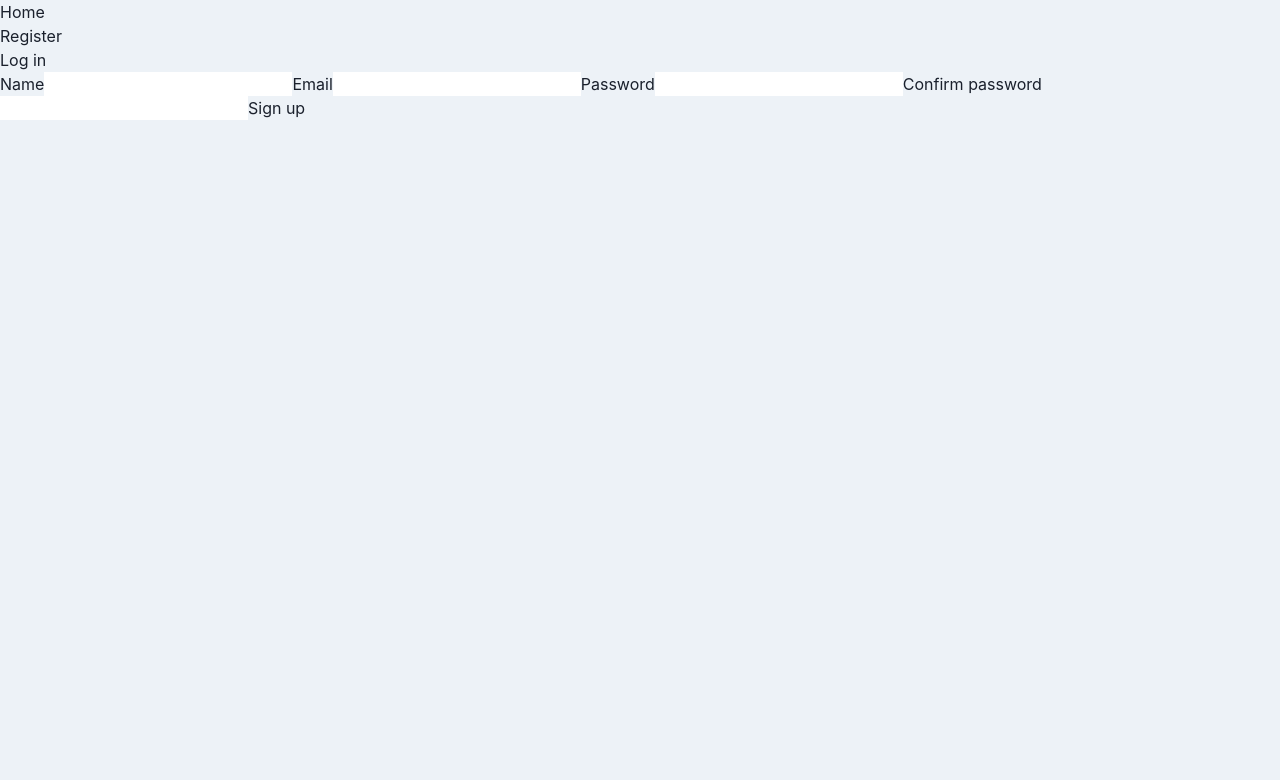
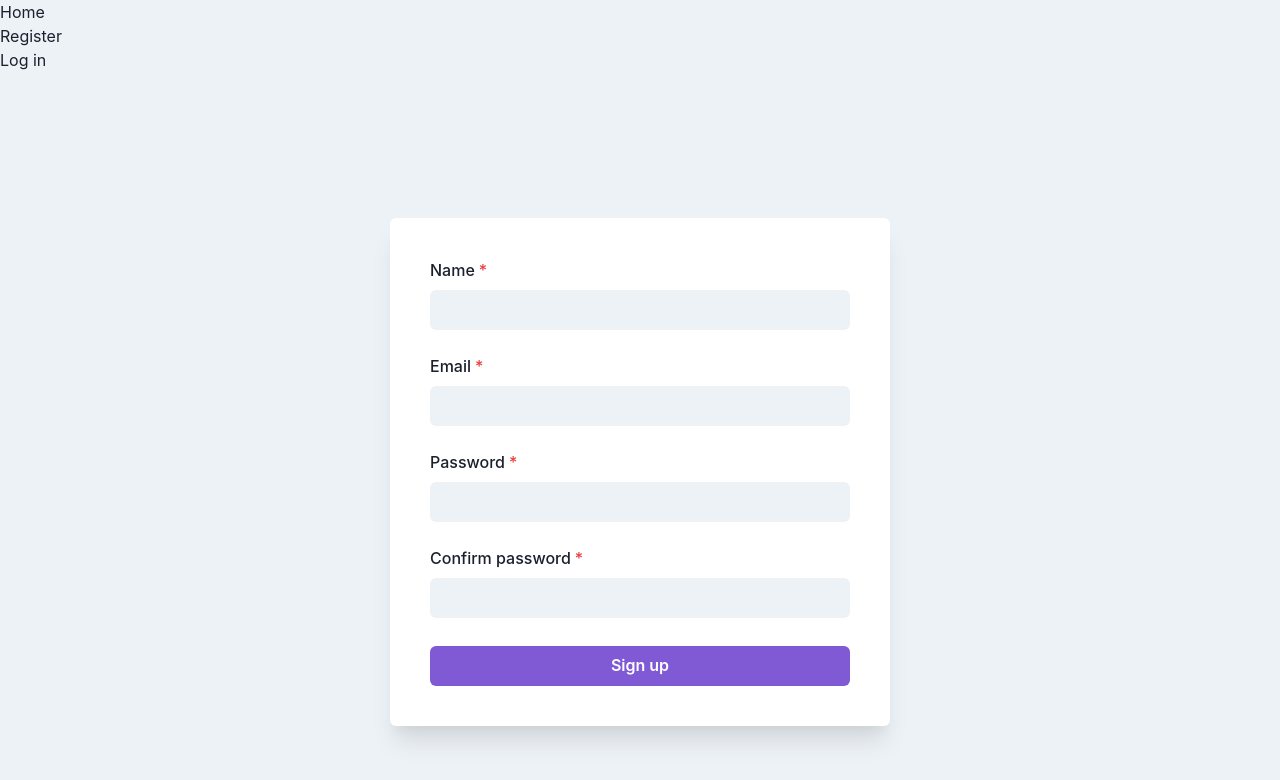
Before and after one commit to smoliymaryan89/phonebook-app, a React (Create React App) app: page /goit-react-hw-08-phonebook/register in a window 1280 px wide. Shown: the top 780 px of the page. Built offline with nearby package versions, Linux system fonts and the light colour scheme.

Commit message:
styled register form

```diff
--- a/src/components/LoginForm/LoginForm.jsx
+++ b/src/components/LoginForm/LoginForm.jsx
@@ -77,9 +77,7 @@ const LoginForm = () => {
             <FormErrorMessage>{formik.errors.password}</FormErrorMessage>
           </FormControl>
 
-          <Button variant="solid" colorScheme="purple" w="full" type="submit">
-            Login
-          </Button>
+          <Button type="submit">Login</Button>
         </VStack>
       </Box>
     </Flex>
--- a/src/components/RegisterForm/RegisterForm.jsx
+++ b/src/components/RegisterForm/RegisterForm.jsx
@@ -3,28 +3,38 @@ import { useDispatch } from 'react-redux';
 import { useFormik } from 'formik';
 import { register } from 'redux/auth/authOperations';
 import * as yup from 'yup';
+import {
+  Box,
+  Button,
+  Flex,
+  FormControl,
+  FormErrorMessage,
+  FormLabel,
+  Input,
+  VStack,
+} from '@chakra-ui/react';
 
 const validationSchema = yup.object({
   name: yup
     .string()
-    .matches(/^[A-Za-z\s'-]+$/, 'Please enter a valid name')
-    .required('Name is required'),
+    .matches(/^[A-Za-z\s'-]+$/, 'Please enter a valid name.')
+    .required('Name is required!'),
   email: yup
     .string()
-    .email('Invalid email address')
+    .email('Invalid email address.')
     .required('Email is required!'),
   password: yup
     .string()
-    .min(8, 'Password must be at least 8 characters')
+    .min(8, 'Password must be at least 8 characters.')
     .matches(
       /^(?=.*[A-Za-z])(?=.*\d)(?=.*[@$!%*#?&])[A-Za-z\d@$!%*#?&]+$/,
       'Password must contain at least one letter, one number, and one special character'
     )
-    .required('Password is required'),
+    .required('Password is required!'),
   confirmPassword: yup
     .string()
-    .oneOf([yup.ref('password'), null], 'Passwords must match')
-    .required('Confirm password is required'),
+    .oneOf([yup.ref('password'), null], 'Passwords must match.')
+    .required('Confirm password is required!'),
 });
 
 const RegisterForm = () => {
@@ -45,65 +55,104 @@ const RegisterForm = () => {
   });
 
   return (
-    <form onSubmit={formik.handleSubmit}>
-      <label>
-        Name
-        <input
+    <Flex align="center" justify="center" h="100vh">
+      <Box bg="white" p={10} rounded="md" w={500} boxShadow="xl">
+        <VStack as="form" spacing={4} noValidate onSubmit={formik.handleSubmit}>
+          <FormControl
+            isRequired
+            mb={2}
+            isInvalid={formik.touched.name && formik.errors.name}
+          >
+            <FormLabel>Name</FormLabel>
+            <Input
               name="name"
               type="text"
               onChange={formik.handleChange}
               onBlur={formik.handleBlur}
               value={formik.values.name}
+              variant="filled"
+              focusBorderColor="purple.400"
             />
-      </label>
-      {formik.touched.name && formik.errors.name ? (
+
+            <FormErrorMessage>{formik.errors.name}</FormErrorMessage>
+            {/* {formik.touched.name && formik.errors.name ? (
               <div>{formik.errors.name}</div>
-      ) : null}
+            ) : null} */}
+          </FormControl>
 
-      <label>
-        Email
-        <input
+          <FormControl
+            isRequired
+            mb={2}
+            isInvalid={formik.touched.email && formik.errors.email}
+          >
+            <FormLabel>Email</FormLabel>
+            <Input
               name="email"
               type="email"
               onChange={formik.handleChange}
               onBlur={formik.handleBlur}
               value={formik.values.email}
+              variant="filled"
+              focusBorderColor="purple.400"
             />
-      </label>
-      {formik.touched.email && formik.errors.email ? (
+            <FormErrorMessage>{formik.errors.email}</FormErrorMessage>
+
+            {/* {formik.touched.email && formik.errors.email ? (
               <div>{formik.errors.email}</div>
-      ) : null}
+            ) : null} */}
+          </FormControl>
 
-      <label>
-        Password
-        <input
+          <FormControl
+            isRequired
+            mb={2}
+            isInvalid={formik.touched.password && formik.errors.password}
+          >
+            <FormLabel>Password</FormLabel>
+            <Input
               name="password"
               type="password"
               onChange={formik.handleChange}
               onBlur={formik.handleBlur}
               value={formik.values.password}
+              variant="filled"
+              focusBorderColor="purple.400"
             />
-      </label>
-      {formik.touched.password && formik.errors.password ? (
+
+            <FormErrorMessage>{formik.errors.password}</FormErrorMessage>
+
+            {/* {formik.touched.password && formik.errors.password ? (
               <div>{formik.errors.password}</div>
-      ) : null}
+            ) : null} */}
+          </FormControl>
 
-      <label>
-        Confirm password
-        <input
+          <FormControl
+            isRequired
+            mb={3}
+            isInvalid={
+              formik.touched.confirmPassword && formik.errors.confirmPassword
+            }
+          >
+            <FormLabel>Confirm password</FormLabel>
+            <Input
               name="confirmPassword"
               type="password"
               onChange={formik.handleChange}
               onBlur={formik.handleBlur}
               value={formik.values.confirmPassword}
+              variant="filled"
+              focusBorderColor="purple.400"
             />
-      </label>
-      {formik.touched.confirmPassword && formik.errors.confirmPassword ? (
+            <FormErrorMessage>{formik.errors.confirmPassword}</FormErrorMessage>
+
+            {/* {formik.touched.confirmPassword && formik.errors.confirmPassword ? (
               <div>{formik.errors.confirmPassword}</div>
-      ) : null}
+            ) : null} */}
+          </FormControl>
 
-      <button type="submit">Sign up</button>
-    </form>
+          <Button type="submit">Sign up</Button>
+        </VStack>
+      </Box>
+    </Flex>
   );
 };
 
--- a/src/utils/theme.js
+++ b/src/utils/theme.js
@@ -8,6 +8,17 @@ const theme = extendTheme({
       },
     }),
   },
+  components: {
+    Button: {
+      defaultProps: {
+        variant: 'solid',
+        colorScheme: 'purple',
+      },
+      baseStyle: {
+        w: 'full',
+      },
+    },
+  },
 });
 
 export default theme;
```
Lines whose indentation alone changed are shown as unchanged.
